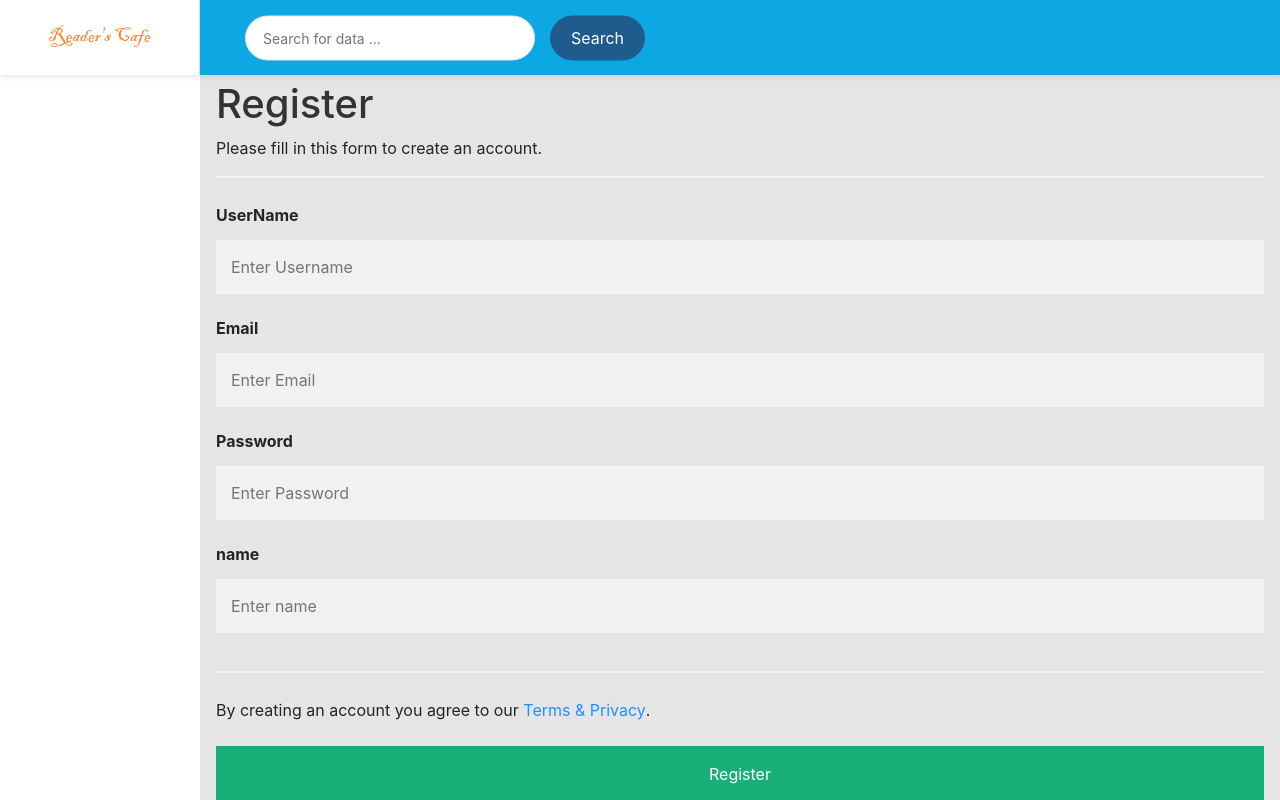
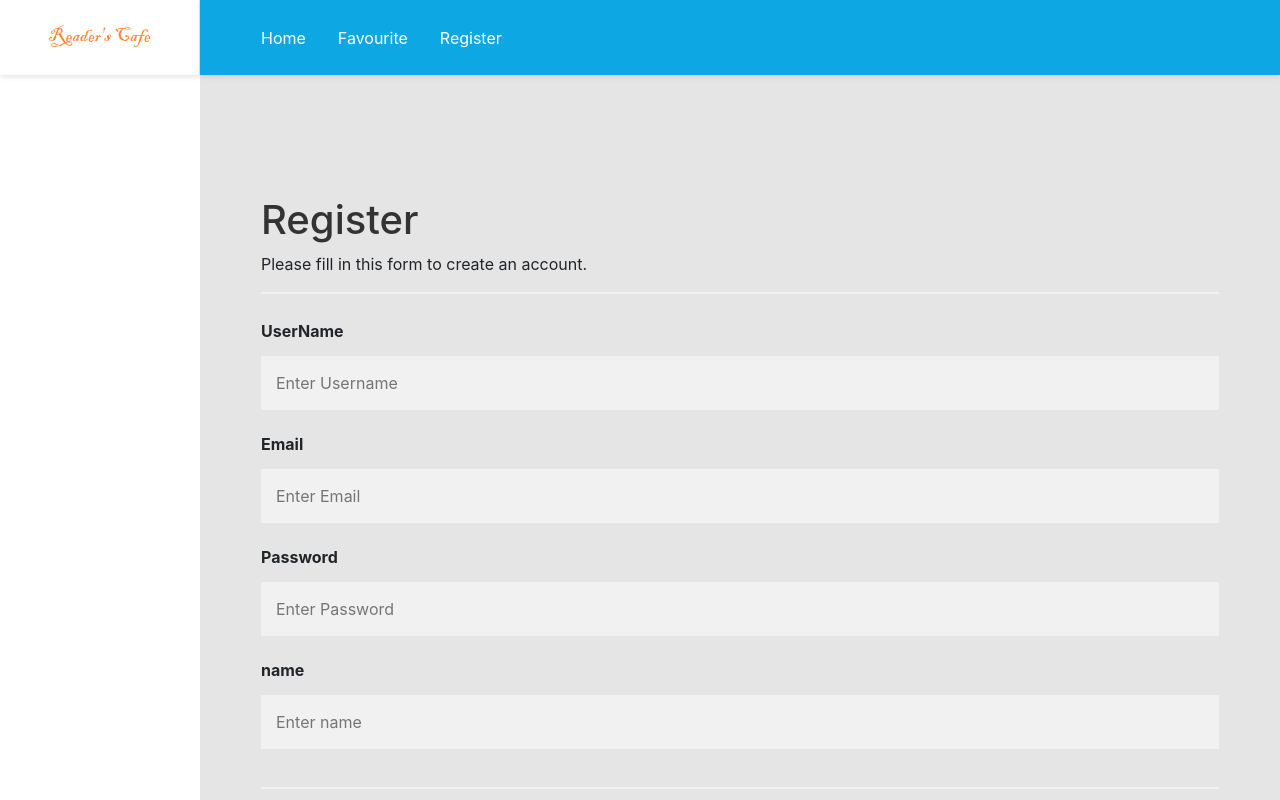
Before and after one commit to Sakshi-ashe/Capstone_Frontend, an Angular app: page /register in a window 1280 px wide. Shown: the top 800 px of the page. Built offline with nearby package versions, Linux system fonts and the light colour scheme.

Commit message:
reg/login completed

```diff
--- a/src/app/components/book-list/book-list.component.html
+++ b/src/app/components/book-list/book-list.component.html
@@ -2,8 +2,6 @@
 			<!-- MAIN CONTENT-->
 			<div class="main-content">
 				<div class="section-content section-content-p30">
-                    <!-- <h4>Category : {{currentCategoryName}}</h4> -->
-                    <hr>
 
 					<div class="container-fluid">
 
@@ -22,7 +20,7 @@
                                      <div class="price"> {{tempBook.unitPrice | currency:'USD'}} </div> -->
 <!--                                     <button (click)="addToFav(tempBook)" class="btn btn-primary btn-sm">Add to Favorite</button>
                                 </div> -->
-                                            <div class="card">
+                                            <div class="card" style="height: 100%;">
                                             <div class="card-body">
                                                 <h5 class="card-title">{{tempBook.title}}</h5>
                                                 <p class="card-text">
--- a/src/app/components/favorite/favorite.component.html
+++ b/src/app/components/favorite/favorite.component.html
@@ -5,10 +5,12 @@
 
 
 <div class="container-fluid">
+<h1><i>Here are your selected favorites</i></h1>
 
+      <hr>
 <div class="row">
 <div *ngFor="let fav of favList" class="col-md-5">
-<div class="card">
+<div class="card" style="height: 100%;">
 <div class="card-body">
 <h5 class="card-title">{{fav.book.title}}</h5>
 <p class="card-text">
--- a/src/app/components/favorite/favorite.component.ts
+++ b/src/app/components/favorite/favorite.component.ts
@@ -52,11 +52,7 @@ favList:Favorite[];
    this.ngOnInit();
    console.log("purvi");
    //console.log(this.favList[0]);
-    }),
-      err => {
-        this.ngOnInit();
-        console.log("Error");
-      }
+    });
       }
 
 
--- a/src/app/components/search/search.component.css
+++ b/src/app/components/search/search.component.css
@@ -0,0 +1,23 @@
+ul {
+  list-style-type: none;
+  margin: 0;
+  padding: 0;
+  overflow: hidden;
+  background-color: #0da8e4;
+}
+
+li {
+  float: left;
+}
+
+li a {
+  display: block;
+  color: white;
+  text-align: center;
+  padding: 14px 16px;
+  text-decoration: none;
+}
+
+li a:hover {
+  background-color: #5d95ab;
+}
--- a/src/app/components/search/search.component.html
+++ b/src/app/components/search/search.component.html
@@ -9,7 +9,7 @@
 
 
 <div class="form-header">
-    <input #myInput type="text"
+   <!--  <input #myInput type="text"
             placeholder="Search for data ..."
             class="au-input au-input-xl"
             (keyup.enter)="doSearch(myInput.value)" />
@@ -18,5 +18,11 @@
              (click)="doSearch(myInput.value)"
              class="au-btn-submit">
          Search
-    </button>
+    </button> -->
+    <ul>
+  <li><a href="#">Home</a></li>
+  <li><a href="/favourite">Favourite</a></li>
+  <li><a href="/register">Register</a></li>
+</ul>
+
 </div>
--- a/src/app/components/user-component/user-component.component.html
+++ b/src/app/components/user-component/user-component.component.html
@@ -1,3 +1,8 @@
+<!-- MAIN CONTENT-->
+<div class="main-content">
+<div class="section-content section-content-p30">
+
+<div class="container-fluid">
 
 <div class="alert alert-info" *ngIf="alert==true">
   {{alertMessage}}
@@ -56,5 +61,8 @@
       <p>Don't have an account? <a (click)="change()" routerLinkActive="active">Register</a>.</p>
     </div>
   </form>
-  <button (click)="token()" >token</button>
-  </div>
+<!--   <button (click)="fun()" >token</button>
+ -->  </div>
+</div>
+</div>
+</div>
--- a/src/app/components/user-component/user-component.component.ts
+++ b/src/app/components/user-component/user-component.component.ts
@@ -13,6 +13,7 @@ import { AppComponent } from 'src/app/app.component';
   })
   export class UserComponentComponent implements OnInit {
     user = new User();
+    token:string;
       private baseUrl='http://localhost:9191/';
       private registerUrl=this.baseUrl+'register';
       private authorizationUrl=this.baseUrl+"authentication";
@@ -34,11 +35,14 @@ import { AppComponent } from 'src/app/app.component';
      const headers = { 'content-type': 'application/json'} ;
     const body=JSON.stringify(this.user);
     //  console.log(this.registerUrl+" "+body+" "+headers);
-    var result= this.httpClient.post(this.registerUrl,body,{'headers':headers})
-    .subscribe((result)=>{
-    console.log("result",result);
-    })
-    this.alertMessage="registered";
+     this.httpClient.post(this.registerUrl,body,{'headers':headers})
+          .subscribe(
+        data => console.log('success', data),
+        error => {console.log('oops',error.error.response),
+        this.alertMessage=error.error.response}
+      );
+
+   // this.alertMessage="registered";
     this.alert=true;
     }
     change(){
@@ -52,16 +56,17 @@ import { AppComponent } from 'src/app/app.component';
     //const body=JSON.stringify(reqBody);
       console.log(this.authorizationUrl+" "+reqBody+" "+headers);
     this.httpClient.post(this.authorizationUrl,reqBody,{'headers':headers})
-    .subscribe((result)=>{
-    console.log("result",result);
-    this.appComponent.setToken("eyJhbGciOiJIUzI1NiJ9.eyJzdWIiOiJ1c2VyMjAwIiwiZXhwIjoxNjIxNDM5NTUwLCJpYXQiOjE2MjE0MDM1NTB9.LsLW0EVEw95L815Mt41A2ovVUkSUcZVf4nGhWOfCW1M");
-    })
+          .subscribe(
+        data =>{ this.token=data.response,this.alertMessage="Logged In",console.log('success',this.token)},
+        error => {this.alertMessage="Invalid Credentials",console.log('oops',error.error.response)}
 
-    this.alertMessage="login";
+      );
+
+
     this.alert=true;
 
     }
-    token(){
+    fun(){
           this.appComponent.setToken("eyJhbGciOiJIUzI1NiJ9.eyJzdWIiOiJ1c2VyMjAwIiwiZXhwIjoxNjIxNDM5NTUwLCJpYXQiOjE2MjE0MDM1NTB9.LsLW0EVEw95L815Mt41A2ovVUkSUcZVf4nGhWOfCW1M");
           console.log(this.appComponent.getToken());
           this.ngOnInit();
```
